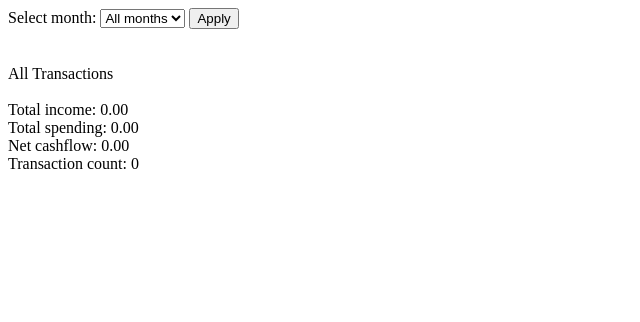
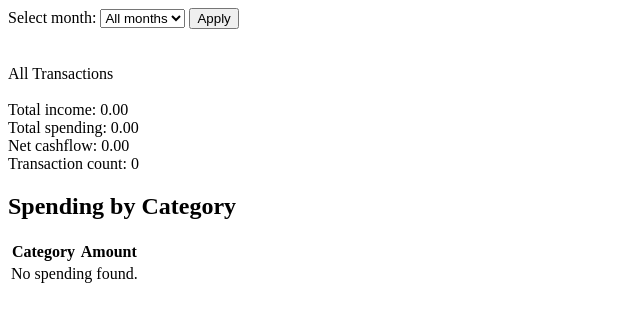
Before and after one commit to salsalsal97/personal-finance-tracker, a Flask app: page /summary in a window 1280 px wide. Shown: the top 322 px of the page, without its empty margins (0-640 px from the left). Run offline with Flask 3, Linux system fonts and the light colour scheme.

Commit message:
Updated Summary

```diff
--- a/app/routes.py
+++ b/app/routes.py
@@ -49,6 +49,19 @@
     total_spending = sum(t.amount for t in transactions if t.amount < 0)
     net_cashflow = total_income + total_spending
     transaction_count = len(transactions)
+    category_totals = {}
+    for transaction in transactions:
+        if transaction.amount < 0:
+            if transaction.category:
+                category_name = transaction.category.name
+            else:
+                category_name = "Uncategorised"
+        category_totals[category_name] = category_totals.get(category_name, 0) + abs(transaction.amount)
+    category_totals = sorted(
+        category_totals.items(),
+        key=lambda item: item[1],
+        reverse=True
+    )
     return render_template(
         "summary.html",
         available_months=available_months,
@@ -56,7 +69,8 @@
         total_income=total_income,
         total_spending=total_spending,
         net_cashflow=net_cashflow,
-        transaction_count=transaction_count
+        transaction_count=transaction_count,
+        category_totals=category_totals
     )
 
 @main.route("/categorise", methods=["GET","POST"])
--- a/app/templates/summary.html
+++ b/app/templates/summary.html
@@ -29,5 +29,22 @@
     Total spending: {{ "%.2f"|format(total_spending) }} <br/>
     Net cashflow: {{ "%.2f"|format(net_cashflow) }} <br/>
     Transaction count: {{ transaction_count }}
+    <h2>Spending by Category</h2>
+    <table>
+        <tr>
+            <th>Category</th>
+            <th>Amount</th>
+        </tr>
+        {% for category_name, amount in category_totals %}
+            <tr>
+                <td>{{ category_name }}</td>
+                <td>£{{ "%.2f"|format(amount) }}</td>
+            </tr>
+        {% else %}
+            <tr>
+                <td colspan="2">No spending found.</td>
+            </tr>
+        {% endfor %}
+    </table>
 </body>
 </html>
```
